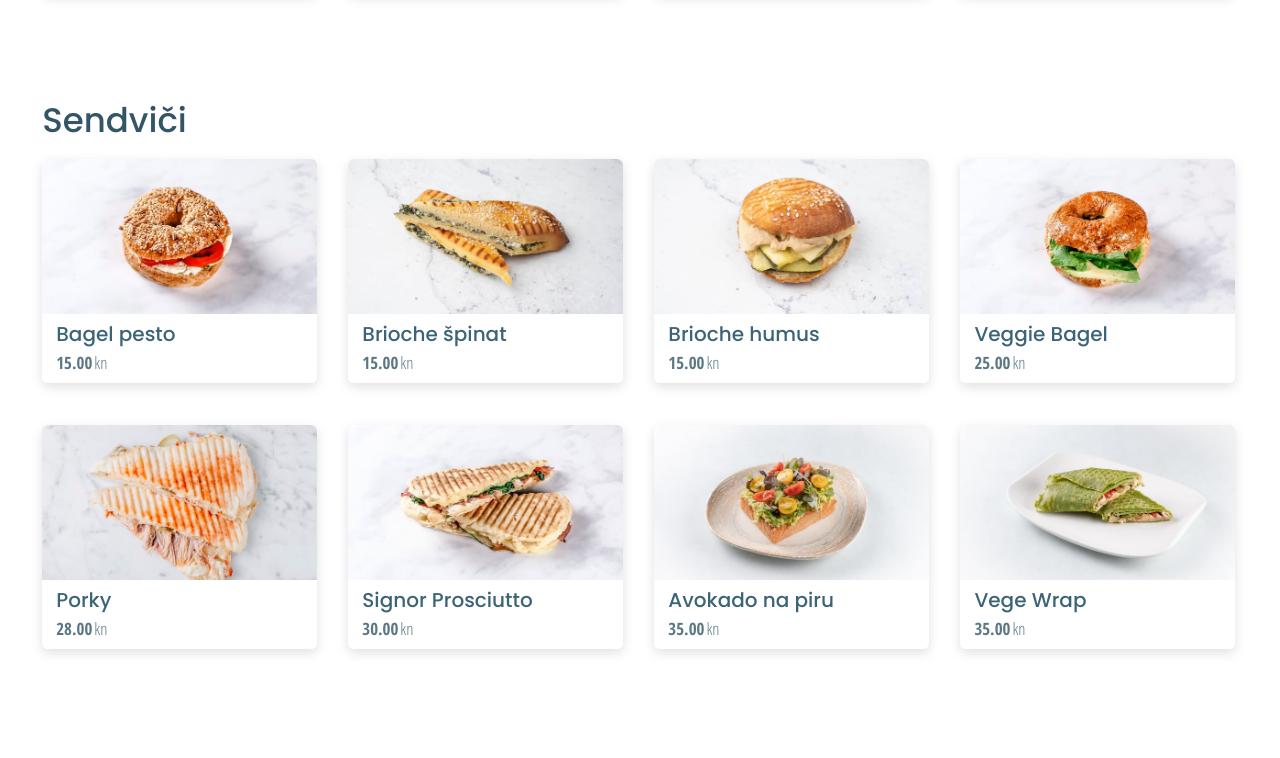
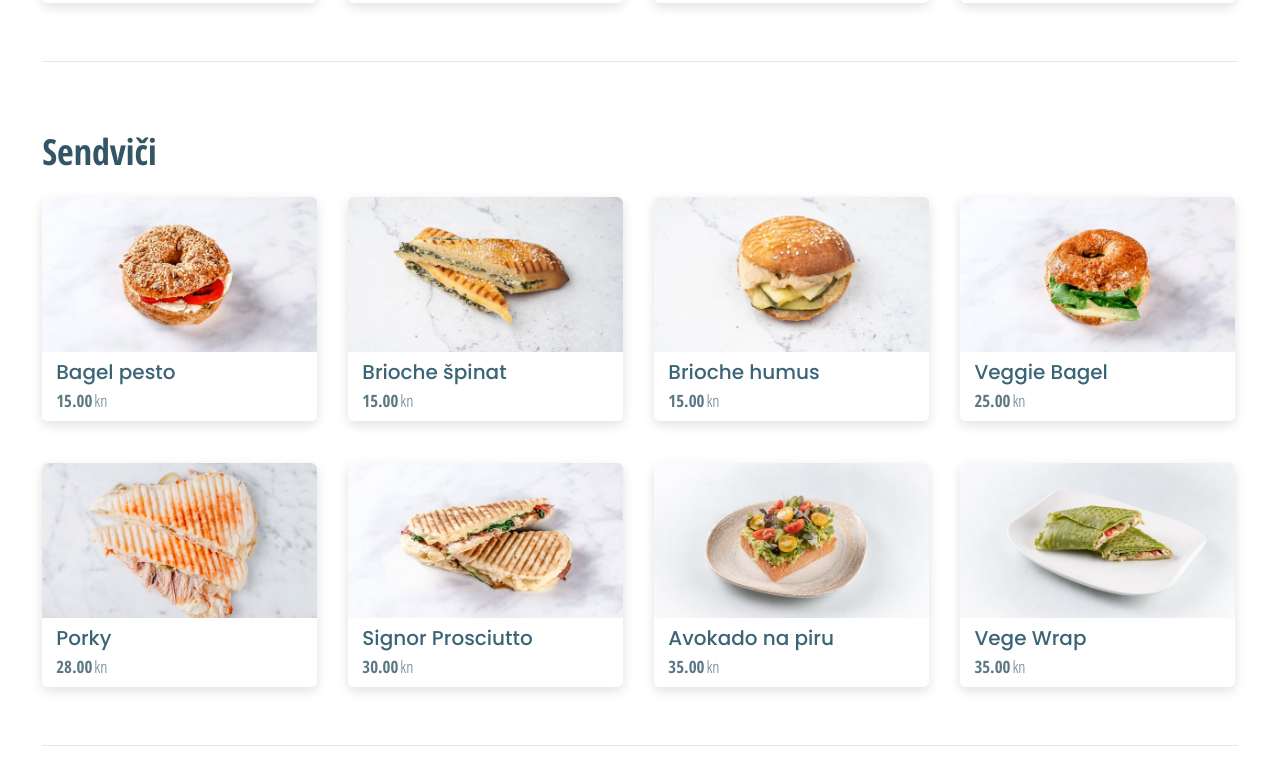
Before and after one commit to pacho26/meet-mia-web-design, a Nuxt app: page /proizvodi in a window 1280 px wide. Shown: the part 994-1752 px from the top of the page. Built offline with nearby package versions, Linux system fonts and the light colour scheme; a web font is replaced by a local one.

Commit message:
Handle routing

```diff
--- a/components/CategoryProducts.vue
+++ b/components/CategoryProducts.vue
@@ -35,8 +35,10 @@ export default {
 .category-container {
   &__name {
     color: #335666;
-    font-size: 34px;
-    margin-bottom: 18px;
+    font-size: 36px;
+    font-family: 'Open Sans Condensed';
+    font-weight: 700;
+    margin-bottom: 24px;
   }
 
   &__products {
--- a/components/Navigation.vue
+++ b/components/Navigation.vue
@@ -16,19 +16,19 @@
             <fa class="fa-caret-square-down" icon="caret-square-down"></fa>
           </div>
           <div class="dropdown-content">
-            <nuxt-link to="o-nama" class="dropdown-item nav-link"
+            <nuxt-link to="/proizvodi" class="dropdown-item nav-link"
               >Kolači</nuxt-link
             >
-            <nuxt-link to="o-nama" class="dropdown-item nav-link"
+            <nuxt-link to="/proizvodi#sandwiches" class="dropdown-item nav-link"
               >Sendviči</nuxt-link
             >
-            <nuxt-link to="o-nama" class="dropdown-item nav-link"
+            <nuxt-link to="/proizvodi#croissants" class="dropdown-item nav-link"
               >Kroasani</nuxt-link
             >
           </div>
         </div>
-        <nuxt-link class="nav-link" to="o-nama">O nama </nuxt-link>
-        <nuxt-link class="nav-link" to="o-nama">Kontakt </nuxt-link>
+        <nuxt-link class="nav-link" to="/o-nama">O nama </nuxt-link>
+        <nuxt-link class="nav-link" to="/o-nama">Kontakt </nuxt-link>
       </ul>
 
       <div class="user-icons">
--- a/pages/index.vue
+++ b/pages/index.vue
@@ -17,7 +17,7 @@
     </div>
 
     <div class="categories">
-      <nuxt-link to="proizvodi">
+      <nuxt-link to="/proizvodi">
         <div class="cakes">
           <img
             src="../assets/img/products/salty-and-nutty-cover.jpg"
@@ -29,7 +29,7 @@
         </div>
       </nuxt-link>
 
-      <nuxt-link to="proizvodi#sandwiches">
+      <nuxt-link to="/proizvodi#sandwiches">
         <div class="sandwiches">
           <img
             src="../assets/img/products/signor-prosciutto.jpg"
@@ -41,7 +41,7 @@
         </div>
       </nuxt-link>
 
-      <nuxt-link to="proizvodi#croissants">
+      <nuxt-link to="/proizvodi#croissants">
         <div class="croissants">
           <img
             src="../assets/img/products/croissant-pistacija.jpg"
--- a/pages/proizvodi/_productId.vue
+++ b/pages/proizvodi/_productId.vue
@@ -8,7 +8,9 @@
         />
       </div>
       <div class="text-container">
-        <div class="category">{{ product.category }}</div>
+        <nuxt-link class="link" :to="categoryLink">
+          <div class="category">{{ product.category }}</div>
+        </nuxt-link>
         <h1>{{ product.name }}</h1>
         <h2 class="price">
           <span class="number">{{ product.price.toFixed(2) }}</span
@@ -51,18 +53,23 @@ export default {
   data() {
     return {
       productId: this.$route.params.productId,
-      isLoading: true,
+      categoryLink: '',
     };
   },
   mounted() {
-    this.isLoading = false;
+    this.categoryLink = `/proizvodi/${
+      this.product.category === 'sendviči'
+        ? '#sandwiches'
+        : this.product.category === 'kroasani'
+        ? '#croissants'
+        : ''
+    }`;
   },
   computed: {
-    ...mapGetters(['getProductById']),
-    ...mapGetters(['getOtherProducts']),
+    ...mapGetters(['getProductById', 'getOtherProducts']),
 
     product() {
-      return this.getProductById(this.productId)[0];
+      return this.getProductById(this.productId);
     },
   },
   methods: {
@@ -109,6 +116,10 @@ $secondary-500: #e2b96d;
       margin-left: 6%;
       width: 100%;
       border-radius: 6px;
+
+      .link {
+        text-decoration: none;
+      }
 
       h1 {
         color: $primary-700;
--- a/pages/proizvodi/index.vue
+++ b/pages/proizvodi/index.vue
@@ -2,12 +2,14 @@
   <div>
     <BaseLoader v-if="numberOfLoadedImages < getNumberOfAllProducts" />
     <div class="content">
-      <CategoryProducts categoryName="Kolači" :products="getCakes" />
+      <CategoryProducts id="cakes" categoryName="Kolači" :products="getCakes" />
+      <hr class="line" />
       <CategoryProducts
         id="sandwiches"
         categoryName="Sendviči"
         :products="getSandwiches"
       />
+      <hr class="line" />
       <CategoryProducts
         id="croissants"
         categoryName="Kroasani"
@@ -46,8 +48,9 @@ export default {
 
 <style lang="scss" scoped>
 .content {
-  & > *:not(:last-child) {
-    margin-bottom: 64px;
+  .line {
+    border-color: #dde9ee;
+    margin-bottom: 68px !important;
   }
 
   @media only screen and (max-width: 1548px) {
--- a/store/index.js
+++ b/store/index.js
@@ -260,11 +260,13 @@ export const getters = {
   getChristmasProducts: (state) => state.christmasProducts,
 
   getProductById: (state) => (id) =>
-    state.allProducts.filter((item) => item.id === id),
+    state.allProducts.filter((item) => item.id === id)[0],
 
   getOtherProducts: (state) => state.allProducts.slice(0, 4),
 
   getNumberOfItemsInCart: (state) => state.numberOfItemsInCart,
+
+  getAllProducts: (state) => state.allProducts,
 
   getCakes: (state) =>
     state.allProducts
@@ -282,8 +284,6 @@ export const getters = {
       .sort((a, b) => (a.price > b.price ? 1 : -1)),
 
   getNumberOfAllProducts: (state) => state.allProducts.length,
-
-  getNumberOfLoadedImages: (state) => state.resetNumberOfLoadedImages,
 };
 
 export const mutations = {
```
